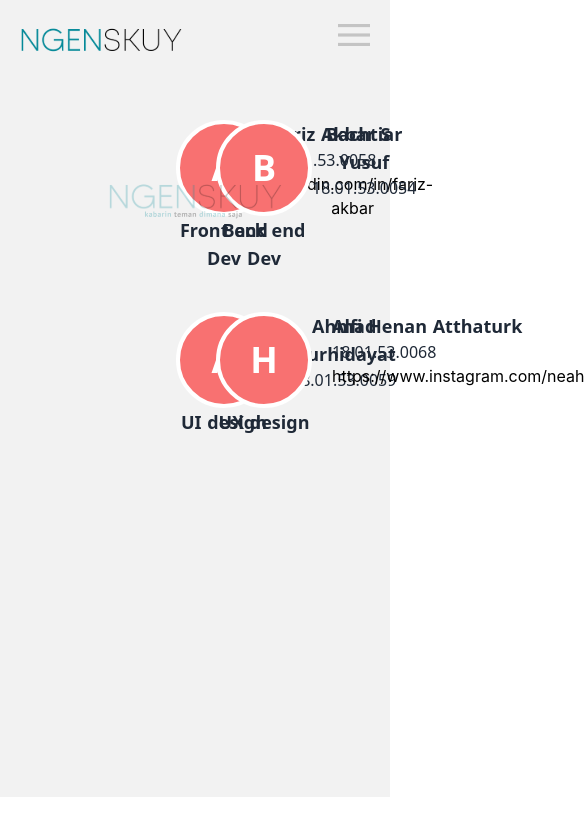
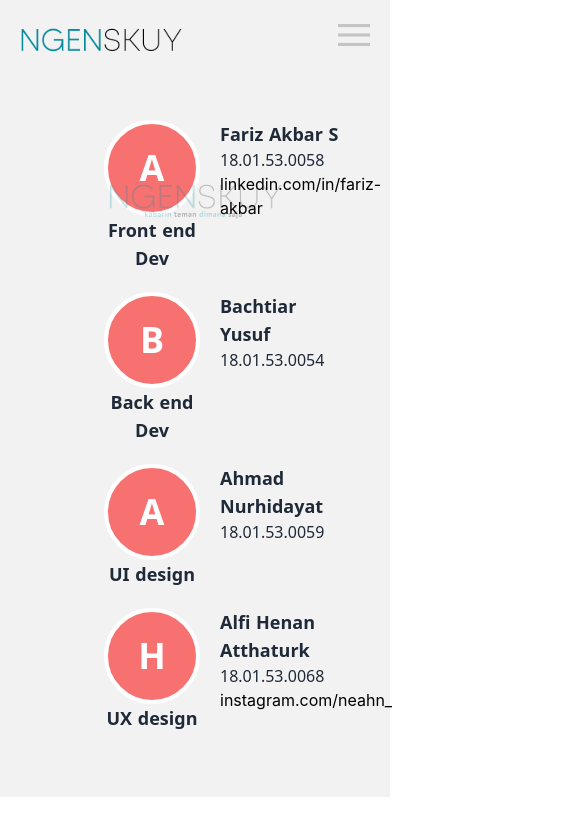
Before and after one commit to isneverdead/nuxt-ngenskuy, a Nuxt app: page /about in a window 390 px wide. Shown: the top 836 px of the page, 585 px wide, since content can reach past the window. Built offline with nearby package versions, Linux system fonts and the light colour scheme.

Commit message:
fixing sadsasa

```diff
--- a/pages/about.vue
+++ b/pages/about.vue
@@ -4,17 +4,18 @@
     <div
       class="
         w-full
-        px-28
+        px-10
+        lg:px-28
         pt-5
-        grid grid-flow-row grid-cols-2
-        lg:grid-cols-2
-        gap-10
+        grid grid-flow-row grid-cols-1
+        lg:grid-cols-2 lg:gap-10
         relative
+        gap-5
       "
     >
       <img class="logo" src="~/assets/logo-ngenskuy.svg" alt="ngenskuy-logo" />
       <div class="flex flex-row">
-        <div class="flex flex-col items-center">
+        <div class="flex flex-col items-center mr-5">
           <div
             class="
               w-24
@@ -39,7 +40,7 @@
             Front end Dev
           </h1>
         </div>
-        <div class="flex flex-col text-start items-start">
+        <div class="flex flex-col text-left items-start">
           <h1 class="font-sans text-lg font-semibold text-gray-800">
             Fariz Akbar S
           </h1>
@@ -51,7 +52,7 @@
       </div>
       <!-- profile 2 -->
       <div class="flex flex-row">
-        <div class="flex flex-col items-center">
+        <div class="flex flex-col items-center mr-5">
           <div
             class="
               w-24
@@ -74,7 +75,7 @@
             Back end Dev
           </h1>
         </div>
-        <div class="flex flex-col text-start items-start">
+        <div class="flex flex-col text-left items-start">
           <h1 class="font-sans text-lg font-semibold text-gray-800">
             Bachtiar Yusuf
           </h1>
@@ -109,7 +110,7 @@
             UI design
           </h1>
         </div>
-        <div class="flex flex-col text-start items-start">
+        <div class="flex flex-col text-left items-start">
           <h1 class="font-sans text-lg font-semibold text-gray-800">
             Ahmad Nurhidayat
           </h1>
@@ -144,14 +145,12 @@
             UX design
           </h1>
         </div>
-        <div class="flex flex-col text-start items-start">
+        <div class="flex flex-col text-left items-start">
           <h1 class="font-sans text-lg font-semibold text-gray-800">
             Alfi Henan Atthaturk
           </h1>
           <h1 class="font-sans text-gray-800">18.01.53.0068</h1>
-          <a href="https://www.instagram.com/neahn_/"
-            >https://www.instagram.com/neahn_/</a
-          >
+          <a href="https://www.instagram.com/neahn_/">instagram.com/neahn_</a>
         </div>
       </div>
     </div>
--- a/pages/message.vue
+++ b/pages/message.vue
@@ -5,7 +5,8 @@
       <div
         class="
           flex flex-col
-          w-1/3
+          w-full
+          lg:w-1/3
           px-2
           pt-5
           rounded-l-xl rounded-bl-xl
@@ -15,13 +16,14 @@
         <!-- user friend list  -->
         <div v-for="n in getAllFriend[0].friendList" :key="n">
           <div @click="toggleCurrentChat(n)">
+            <!-- {{ n }} -->
             <UserMessageFriend :friend-id="n" />
           </div>
         </div>
         <!-- <UserMessageFriend /> -->
         <!-- user friend list  -->
       </div>
-      <div class="flex flex-col w-2/3">
+      <div class="hidden lg:flex flex-col w-2/3">
         <div class="w-full flex flex-row px-5 py-2 items-center bg-gray-400">
           <div
             class="
@@ -121,7 +123,7 @@
 
 <style scoped>
 .canvas {
-  @apply w-full flex flex-col text-center px-16 pt-5;
+  @apply w-full flex flex-col text-center px-5 lg:px-16 pt-5;
 
   height: 85vh;
   background-color: #f2f2f2;
```
Also changed, not shown: 7 other files (tests, documents, lock files or other folders).
